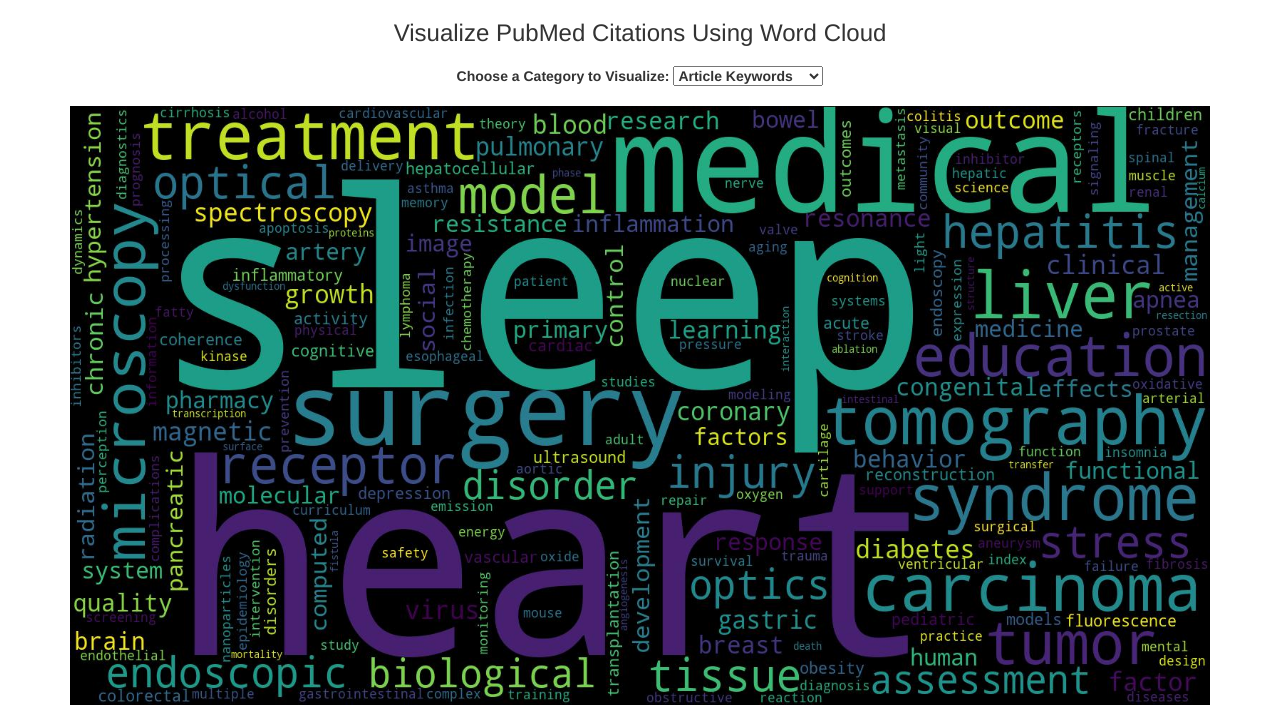
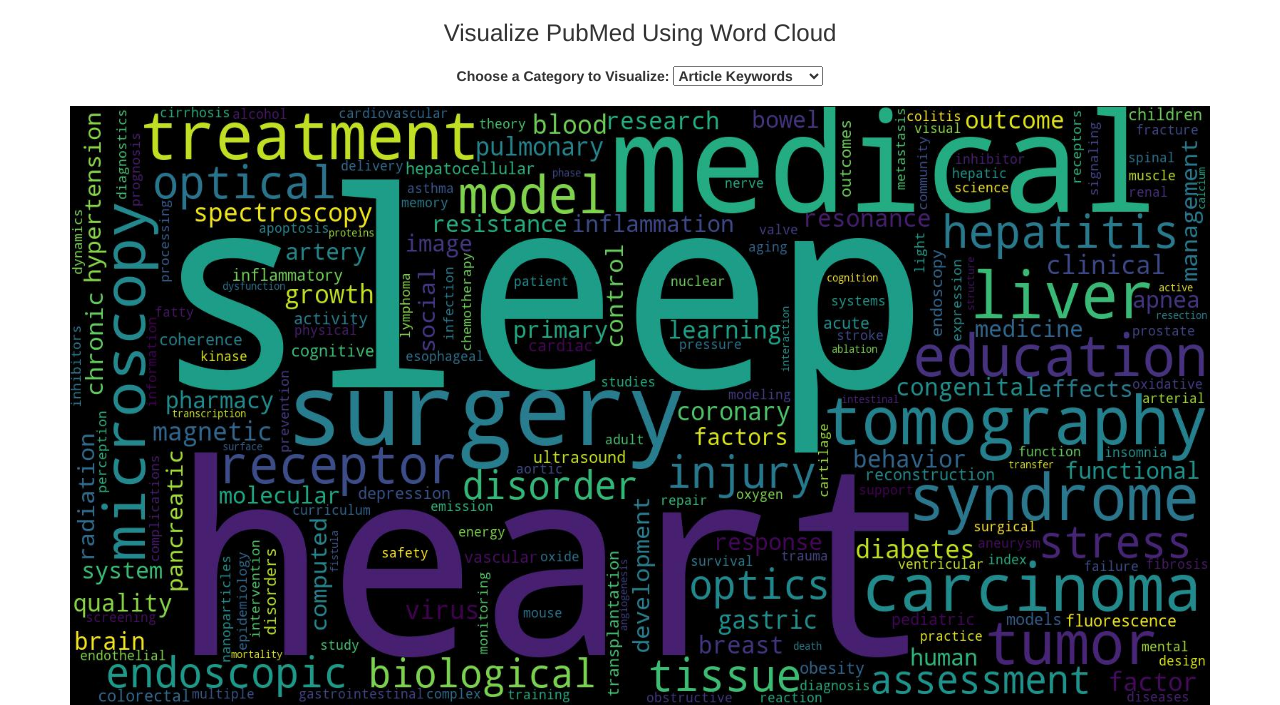
Before and after one commit to yanpingliu2021/pubmed-citation-explorer, a Flask app: page / in a window 1280 px wide. Shown: the top 705 px of the page. Run offline with Flask 2, Linux system fonts and the light colour scheme; parts of the project's set-up code (start-up, migrations or seed data) failed here and were passed over; some libraries are stand-ins or nearby versions.

Commit message:
update title

```diff
--- a/templates/index.html
+++ b/templates/index.html
@@ -69,7 +69,7 @@
     <body>
         <div class="container", width='1200px'>
             <div>
-                <h3 style="text-align: center;">Visualize PubMed Citations Using Word Cloud</h3>
+                <h3 style="text-align: center;">Visualize PubMed Using Word Cloud</h3>
             </div>
         </div>
 
```
